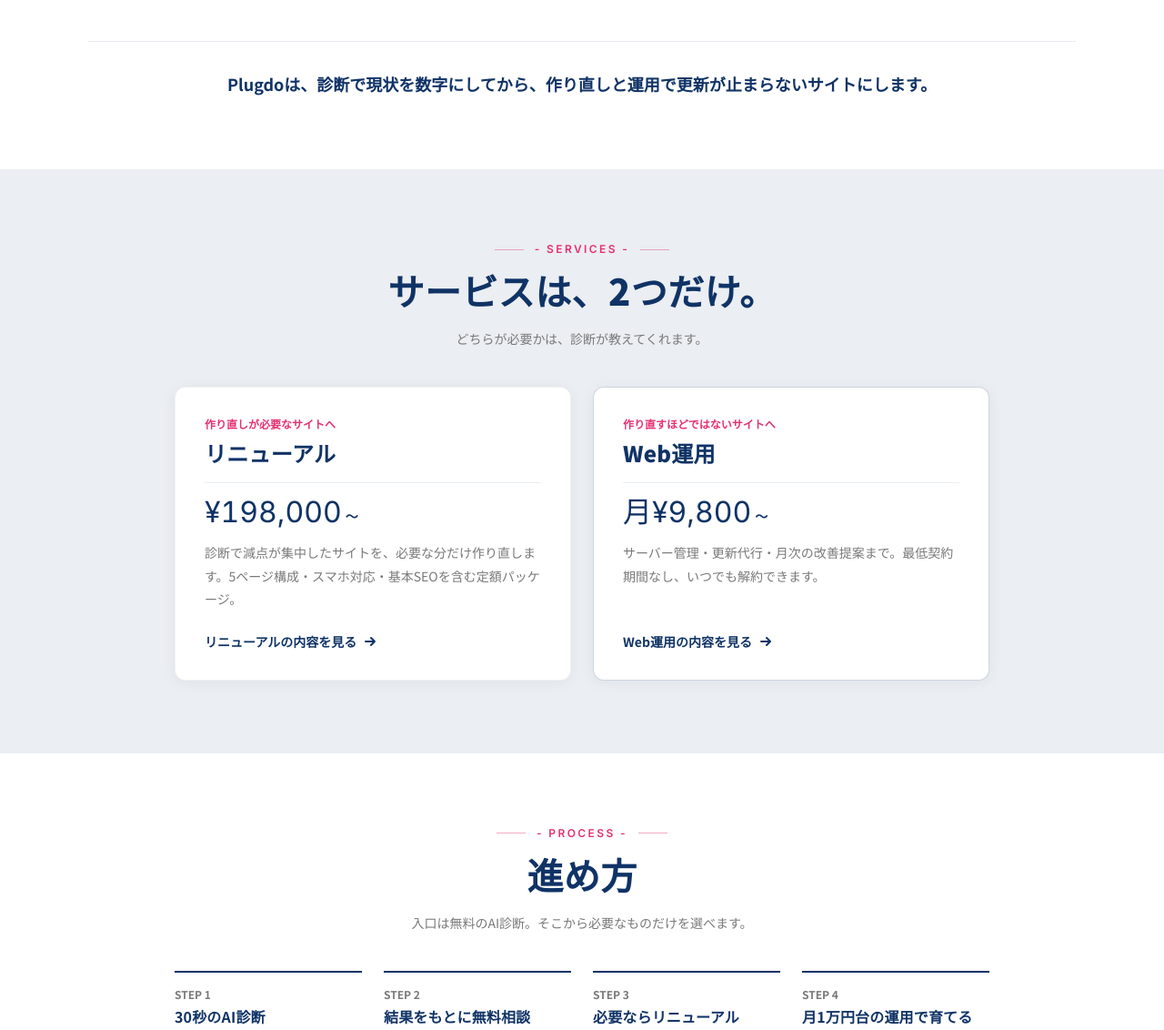
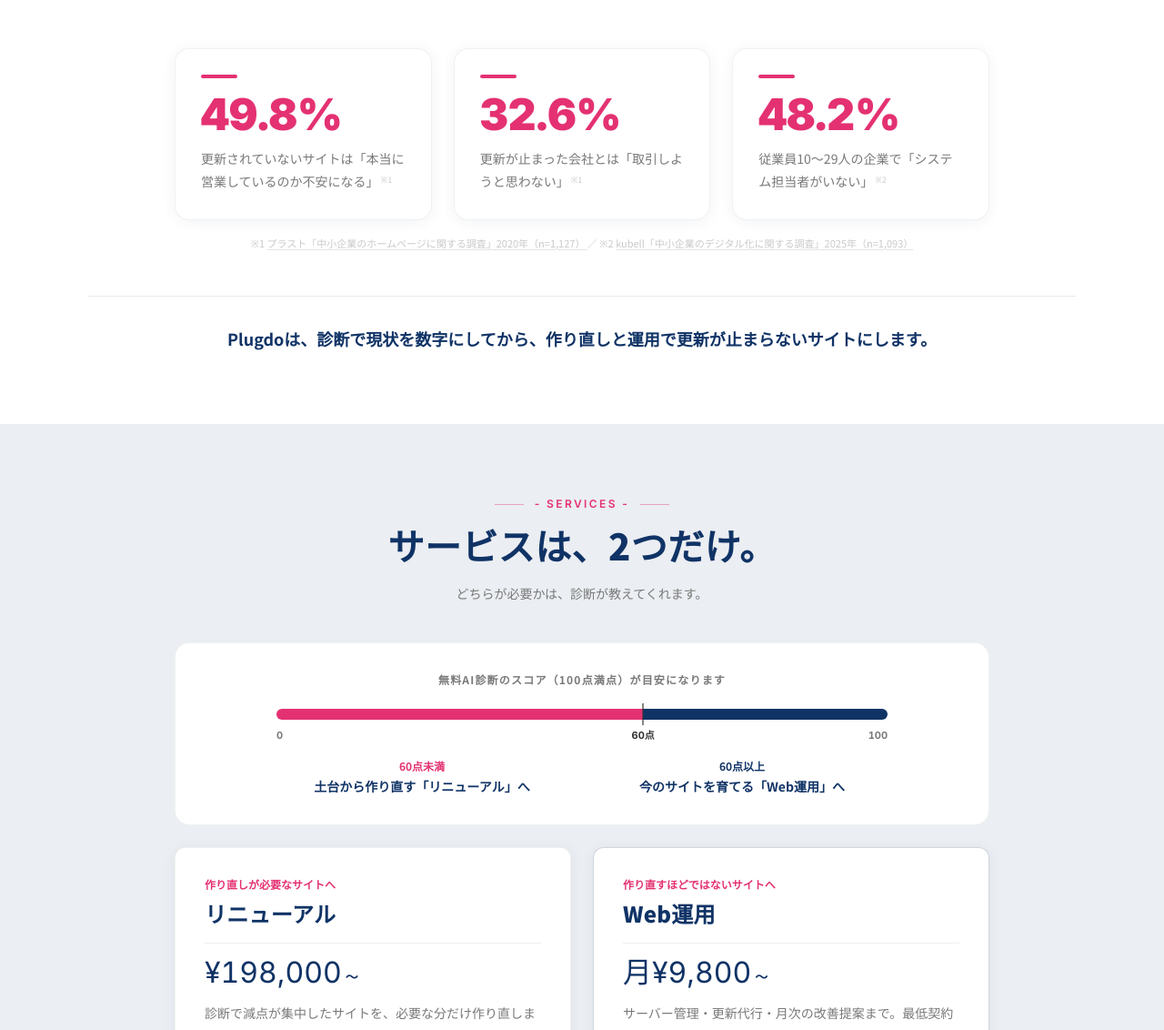
Before and after one commit to isamusaito-dev/plugdo, an Astro site: page / in a window 1280 px wide. Shown: the part 1278-2410 px from the top of the page at 91% size. Built offline with nearby package versions, Linux system fonts and the light colour scheme; Astro itself is replaced by a stand-in of ours; no server answers.

Commit message:
improve: TOPにビジュアル要素を追加（出典つき統計カード・診断スコア分岐の図解・ステップアイコン）

```diff
--- a/src/components/ServiceCards.astro
+++ b/src/components/ServiceCards.astro
@@ -34,7 +34,42 @@
       </p>
     </div>
 
-    <div class="mx-auto mt-10 grid max-w-4xl gap-6 md:grid-cols-2">
+    <!-- 診断スコアによる分岐の図解 -->
+    <div class="mx-auto mt-10 max-w-4xl" data-animate="fade-in">
+      <div class="rounded-2xl border border-gray/10 bg-paper p-6 md:p-8">
+        <p class="text-center text-xs font-bold uppercase tracking-widest text-gray">
+          無料AI診断のスコア（100点満点）が目安になります
+        </p>
+        <div class="relative mx-auto mt-6 max-w-2xl">
+          <!-- スケールバー -->
+          <div class="flex h-3 overflow-hidden rounded-full">
+            <div class="w-[60%] bg-pink"></div>
+            <div class="w-[40%] bg-navy"></div>
+          </div>
+          <!-- 60点マーカー -->
+          <div class="absolute left-[60%] top-[-6px] h-6 w-0.5 -translate-x-1/2 bg-ink/60"></div>
+          <!-- 目盛り -->
+          <div class="relative mt-2 flex justify-between font-display text-[11px] font-bold text-gray [font-variant-numeric:tabular-nums]">
+            <span>0</span>
+            <span class="absolute left-[60%] -translate-x-1/2 text-ink">60点</span>
+            <span>100</span>
+          </div>
+          <!-- ラベル -->
+          <div class="mt-4 grid grid-cols-2">
+            <div class="pr-4 text-center">
+              <p class="text-xs font-bold text-pink">60点未満</p>
+              <p class="mt-1 text-sm font-bold text-navy">土台から作り直す<br class="sm:hidden" />「リニューアル」へ</p>
+            </div>
+            <div class="pl-4 text-center">
+              <p class="text-xs font-bold text-navy">60点以上</p>
+              <p class="mt-1 text-sm font-bold text-navy">今のサイトを育てる<br class="sm:hidden" />「Web運用」へ</p>
+            </div>
+          </div>
+        </div>
+      </div>
+    </div>
+
+    <div class="mx-auto mt-6 grid max-w-4xl gap-6 md:grid-cols-2">
       {
         cards.map((c) => (
           <a
--- a/src/pages/index.astro
+++ b/src/pages/index.astro
@@ -8,6 +8,15 @@
 // 実績（ノエクリ事例）の表示フラグ。
 // TODO: ノエクリ様の掲載許可が取れたら true にする。数値・文言も許可時に確定させること。
 const SHOW_NOEKURI_CASE = false;
+
+// 出典つきの定量データ（一次ソースで検証済み。出典は脚注で控えめに掲載）
+const SRC_PLUST = 'https://www.profuture.co.jp/mk/column/11182';
+const SRC_KUBELL = 'https://www.kubell.com/news/2025/12/research.html';
+const stats = [
+  { value: '49.8', unit: '%', label: '更新されていないサイトは「本当に営業しているのか不安になる」', note: 1 },
+  { value: '32.6', unit: '%', label: '更新が止まった会社とは「取引しようと思わない」', note: 1 },
+  { value: '48.2', unit: '%', label: '従業員10〜29人の企業で「システム担当者がいない」', note: 2 },
+];
 
 // 悩みの提示（4項目）
 const problems = [
@@ -31,10 +40,30 @@
 
 // 進め方4ステップ
 const steps = [
-  { no: '1', title: '30秒のAI診断', desc: 'URLを入れるだけで、今のサイトを採点。課題が数字で見えます。' },
-  { no: '2', title: '結果をもとに無料相談', desc: '30分・オンライン。診断結果を見ながら、直すべき範囲を整理します。' },
-  { no: '3', title: '必要ならリニューアル', desc: '作り直しが必要な場合のみ。2週間〜、¥198,000からの定額です。' },
-  { no: '4', title: '月1万円台の運用で育てる', desc: '公開後は運用へ。更新が止まらない状態を月¥9,800から維持します。' },
+  {
+    no: '1',
+    title: '30秒のAI診断',
+    desc: 'URLを入れるだけで、今のサイトを採点。課題が数字で見えます。',
+    icon: '<svg width="20" height="20" viewBox="0 0 20 20" fill="none" stroke="currentColor" stroke-width="1.6" stroke-linecap="round" stroke-linejoin="round"><circle cx="9" cy="9" r="5.5"/><line x1="13" y1="13" x2="17.5" y2="17.5"/><path d="M7 9h4M9 7v4"/></svg>',
+  },
+  {
+    no: '2',
+    title: '結果をもとに無料相談',
+    desc: '30分・オンライン。診断結果を見ながら、直すべき範囲を整理します。',
+    icon: '<svg width="20" height="20" viewBox="0 0 20 20" fill="none" stroke="currentColor" stroke-width="1.6" stroke-linecap="round" stroke-linejoin="round"><path d="M17 10a7 7 0 1 1-3.2-5.9L17 3l-.6 3.4A7 7 0 0 1 17 10z"/><line x1="7" y1="8.5" x2="13" y2="8.5"/><line x1="7" y1="11.5" x2="11" y2="11.5"/></svg>',
+  },
+  {
+    no: '3',
+    title: '必要ならリニューアル',
+    desc: '作り直しが必要な場合のみ。2週間〜、¥198,000からの定額です。',
+    icon: '<svg width="20" height="20" viewBox="0 0 20 20" fill="none" stroke="currentColor" stroke-width="1.6" stroke-linecap="round" stroke-linejoin="round"><rect x="2.5" y="3.5" width="15" height="13" rx="2"/><line x1="2.5" y1="7.5" x2="17.5" y2="7.5"/><path d="M6.5 11l2 2 4.5-4"/></svg>',
+  },
+  {
+    no: '4',
+    title: '月1万円台の運用で育てる',
+    desc: '公開後は運用へ。更新が止まらない状態を月¥9,800から維持します。',
+    icon: '<svg width="20" height="20" viewBox="0 0 20 20" fill="none" stroke="currentColor" stroke-width="1.6" stroke-linecap="round" stroke-linejoin="round"><polyline points="2.5 15.5 7 10.5 10 13 17 5.5"/><polyline points="13 5.5 17 5.5 17 9.5"/></svg>',
+  },
 ];
 
 // よくある質問（4問）
@@ -128,6 +157,40 @@
           ))
         }
       </div>
+
+      <!-- 数字で見る現実（出典つき統計） -->
+      <div class="mx-auto mt-14 max-w-4xl">
+        <div class="grid gap-6 md:grid-cols-3">
+          {
+            stats.map((s, i) => (
+              <div class="flex flex-col rounded-2xl border border-gray/10 bg-white p-7 shadow-[0_2px_16px_rgba(16,51,102,0.06)]" data-animate data-animate-delay={String(i * 120)}>
+                <div class="mb-4 h-1 w-10 rounded-full bg-pink"></div>
+                <div
+                  class="font-display text-[3rem] font-black leading-none text-pink [font-variant-numeric:tabular-nums]"
+                  data-count={s.value}
+                  data-count-suffix={s.unit}
+                >
+                  {s.value}{s.unit}
+                </div>
+                <p class="mt-3 flex-1 text-sm leading-relaxed text-gray">
+                  {s.label}<sup class="ml-0.5 text-[9px] text-gray/40">※{s.note}</sup>
+                </p>
+              </div>
+            ))
+          }
+        </div>
+        <p class="mt-4 text-center text-[11px] leading-relaxed text-gray/40">
+          ※1
+          <a href={SRC_PLUST} target="_blank" rel="noopener" class="underline decoration-gray/20 underline-offset-2 hover:text-gray/70">
+            プラスト「中小企業のホームページに関する調査」2020年（n=1,127）
+          </a>
+          ／ ※2
+          <a href={SRC_KUBELL} target="_blank" rel="noopener" class="underline decoration-gray/20 underline-offset-2 hover:text-gray/70">
+            kubell「中小企業のデジタル化に関する調査」2025年（n=1,093）
+          </a>
+        </p>
+      </div>
+
       <div class="mt-12 border-t border-navy/10 pt-8 text-center" data-animate="fade-in">
         <p class="text-base font-bold text-navy md:text-lg">
           Plugdoは、診断で現状を数字にしてから、作り直しと運用で更新が止まらないサイトにします。
@@ -153,8 +216,11 @@
         {
           steps.map((s) => (
             <li class="border-t-2 border-navy pt-4">
-              <p class="text-xs font-bold text-gray">STEP {s.no}</p>
-              <h3 class="mt-1 text-base font-bold text-navy">{s.title}</h3>
+              <div class="flex items-center justify-between gap-2">
+                <span class="inline-flex h-10 w-10 items-center justify-center rounded-full bg-mist text-navy" set:html={s.icon} />
+                <span class="font-display text-xs font-bold tracking-widest text-gray">STEP {s.no}</span>
+              </div>
+              <h3 class="mt-3 text-base font-bold text-navy">{s.title}</h3>
               <p class="mt-2 text-sm leading-relaxed text-gray">{s.desc}</p>
             </li>
           ))
```
